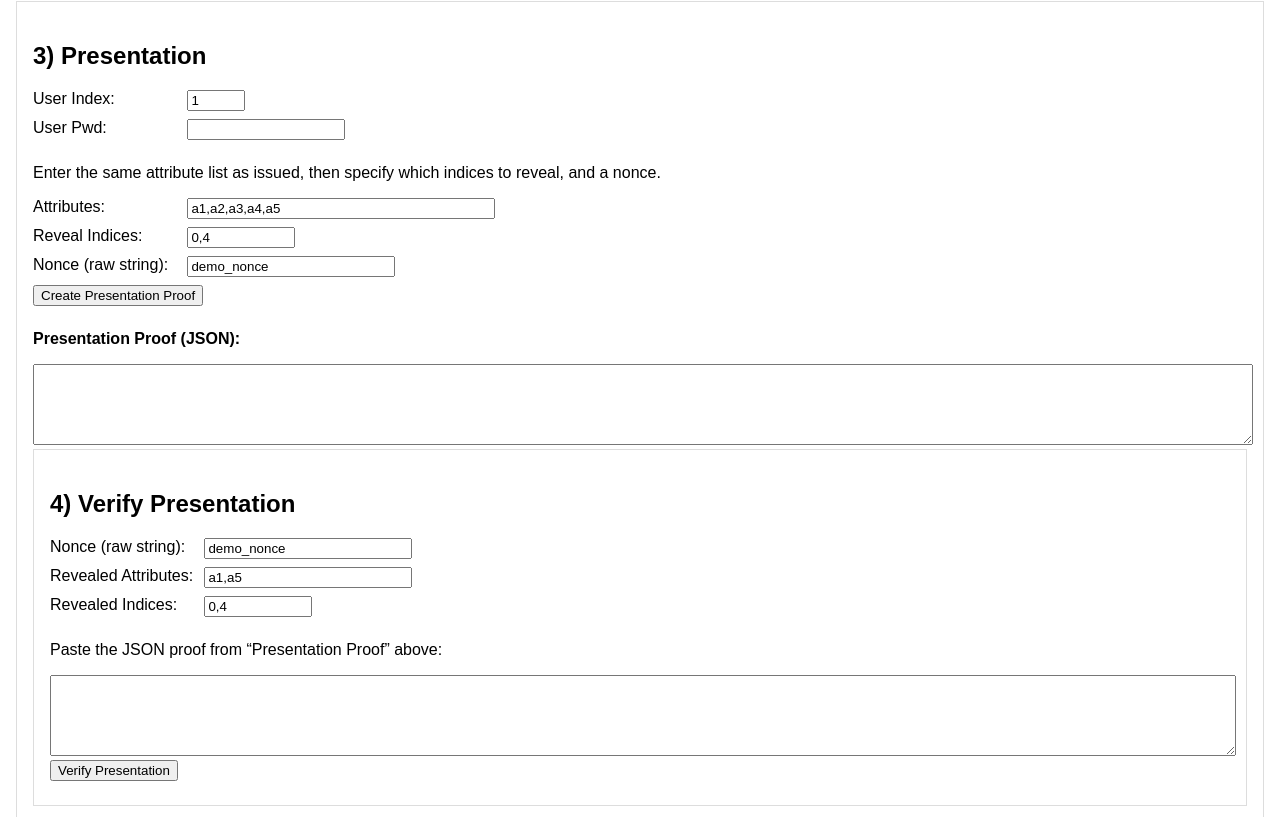
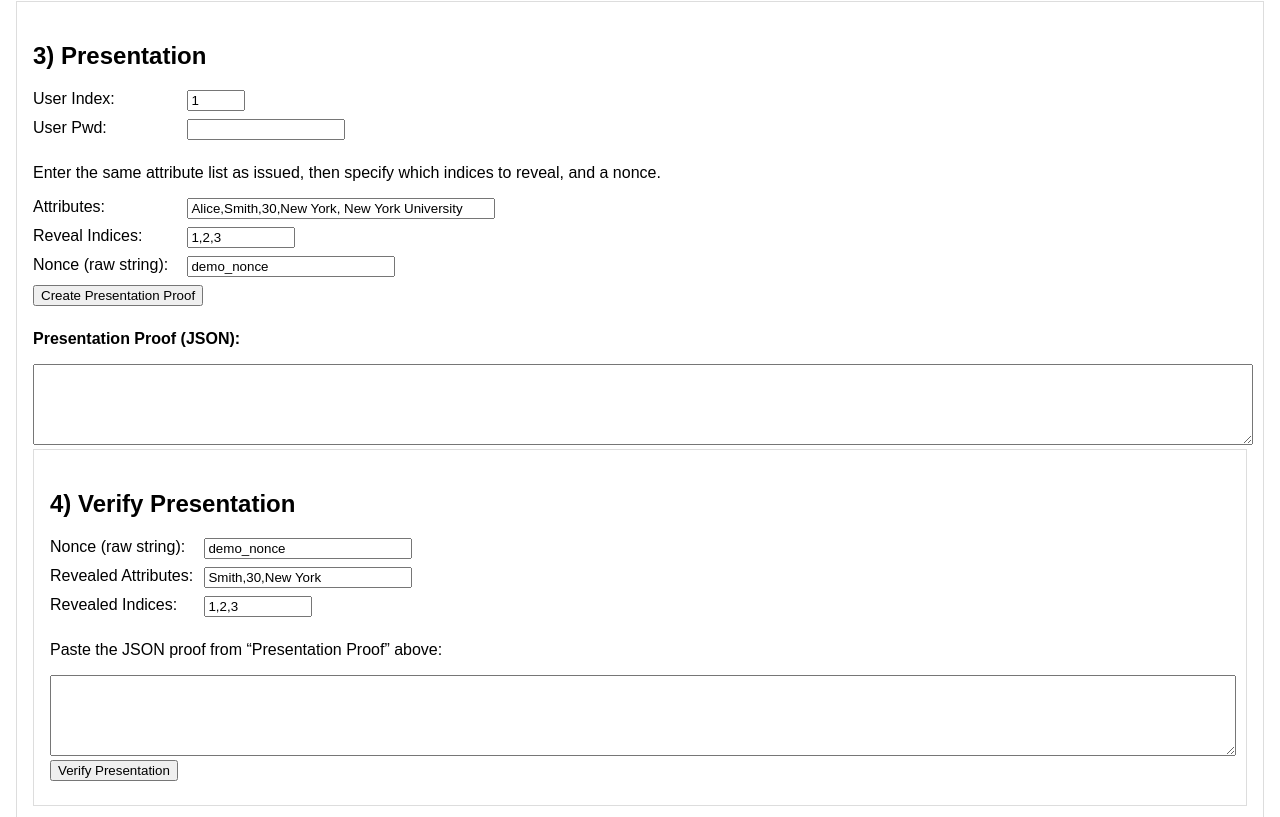
Before and after one commit to aniagut/thesis-demo, a plain HTML site: page static/cred/index.html in a window 1280 px wide. Shown: the part 890-1707 px from the top of the page. Drawn offline with Linux system fonts and the light colour scheme.

Commit message:
Small fixes

```diff
--- a/static/cred/index.html
+++ b/static/cred/index.html
@@ -52,7 +52,7 @@
     <p>Enter a comma‐separated list of ℓ attributes (e.g. <code>name,surname,age,address,school</code>).</p>
     <div>
       <label for="issue-attrs">Attributes:</label>
-      <input id="issue-attrs" type="text" value="Alice, Smith, 30, New York, New York University" style="width:300px;" />
+      <input id="issue-attrs" type="text" value="Alice,Smith,30,New York,New York University" style="width:300px;" />
     </div>
     <button id="issue-btn">Issue Credential</button>
     <div id="issue-result" class="error"></div>
@@ -73,11 +73,11 @@
     <p>Enter the same attribute list as issued, then specify which indices to reveal, and a nonce.</p>
     <div>
       <label for="present-attrs">Attributes:</label>
-      <input id="present-attrs" type="text" value="a1,a2,a3,a4,a5" style="width:300px;" />
+      <input id="present-attrs" type="text" value="Alice,Smith,30,New York, New York University" style="width:300px;" />
     </div>
     <div>
       <label for="present-revealed">Reveal Indices:</label>
-      <input id="present-revealed" type="text" value="0,4" style="width:100px;" />
+      <input id="present-revealed" type="text" value="1,2,3" style="width:100px;" />
     </div>
     <div>
       <label for="present-nonce">Nonce (raw string):</label>
@@ -98,11 +98,11 @@
     </div>
     <div>
       <label for="verify-revealed-attrs">Revealed Attributes:</label>
-      <input id="verify-revealed-attrs" type="text" value="a1,a5" style="width:200px;" />
+      <input id="verify-revealed-attrs" type="text" value="Smith,30,New York" style="width:200px;" />
     </div>
     <div>
       <label for="verify-revealed-idx">Revealed Indices:</label>
-      <input id="verify-revealed-idx" type="text" value="0,4" style="width:100px;" />
+      <input id="verify-revealed-idx" type="text" value="1,2,3" style="width:100px;" />
     </div>
     <p>Paste the JSON proof from “Presentation Proof” above:</p>
     <textarea id="verify-proof" rows="5"></textarea><br/>
```
